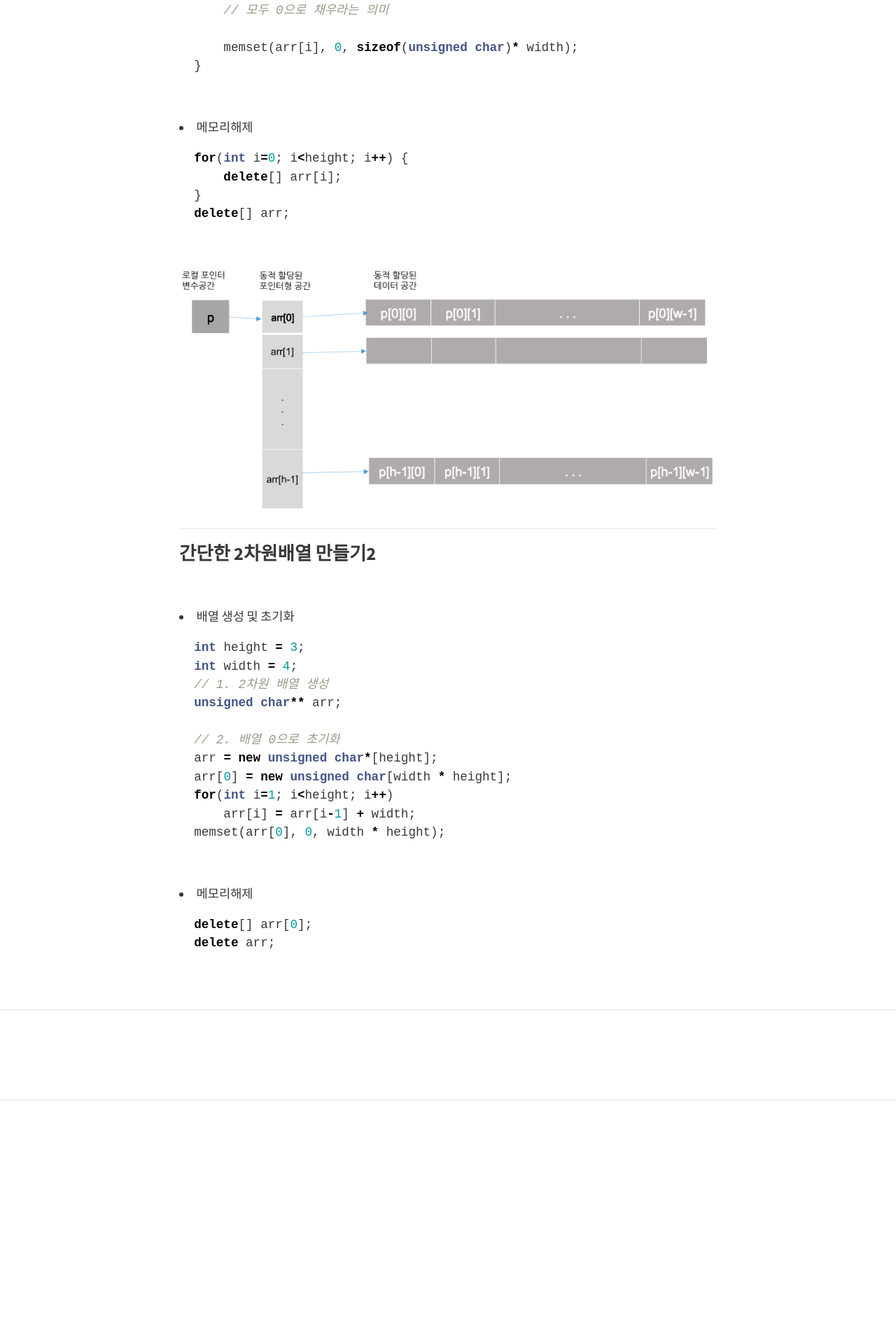
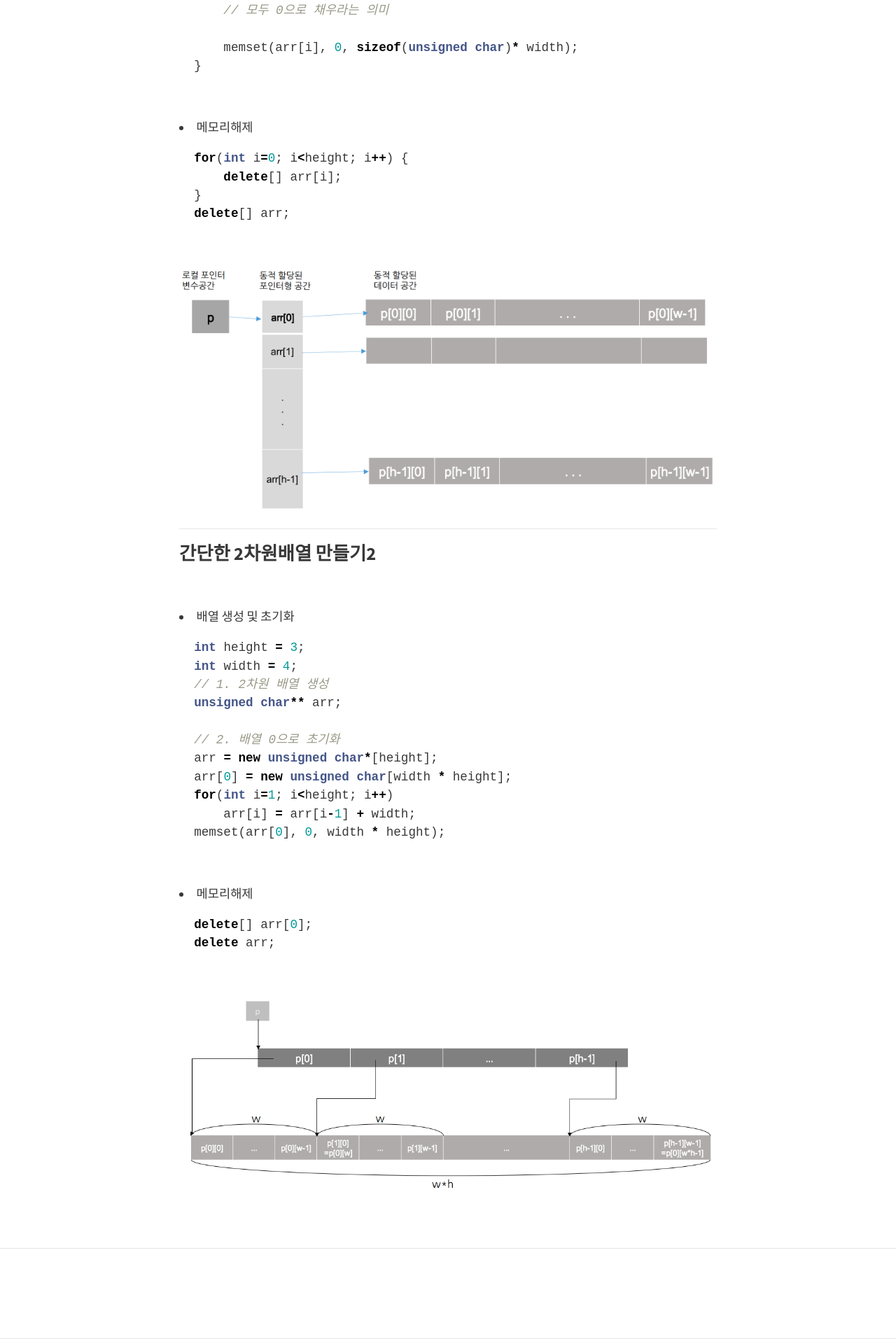
Before and after one commit to jayasou/jayasou.github.io, a Jekyll site: the page built from _posts/2019-09-07-imageProcess1.md, in a window 1280 px wide. Shown: the part 1829-3742 px from the top of the page at 70% size. Built offline with Jekyll 4.4.1, drawn with Linux system fonts in a browser that asks for light colours; nearby versions of some CDN libraries; comment, search, counter and statistics services are not loaded; before the commit the page ends 3401 px from its top, so only the background shows below that.

Commit message:
Update: 이미지처리1

```diff
--- a/_posts/2019-09-07-imageProcess1.md
+++ b/_posts/2019-09-07-imageProcess1.md
@@ -105,3 +105,6 @@ categories: [ComputerVision]
     delete[] arr[0];
     delete arr;
 ~~~
+<br/>
+
+![arr2](/images/arr2.png)
```
Also changed, not shown: images/arr2.png (added).
